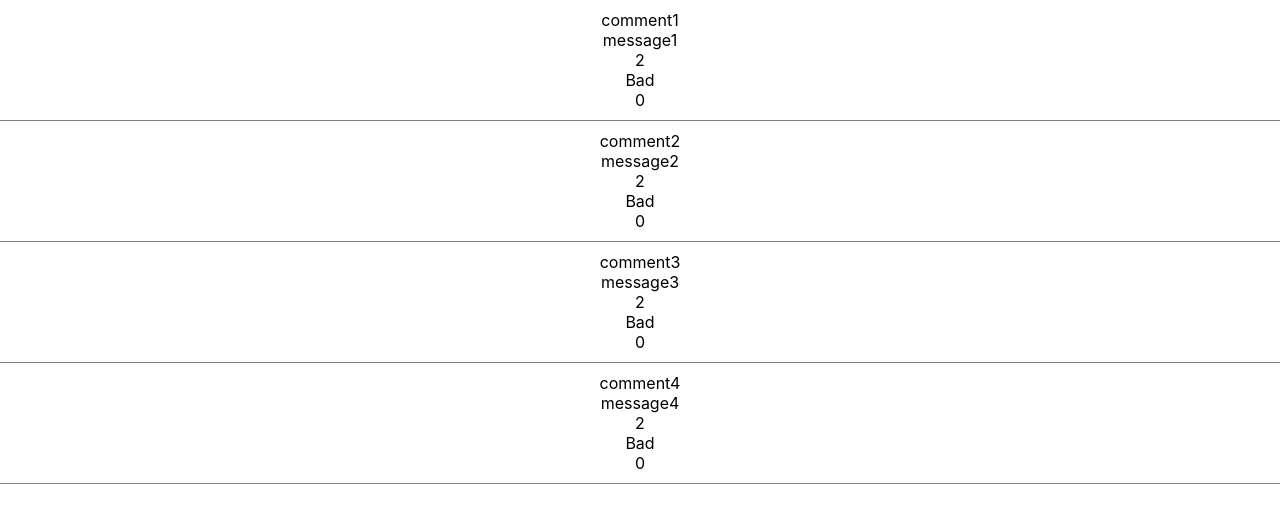
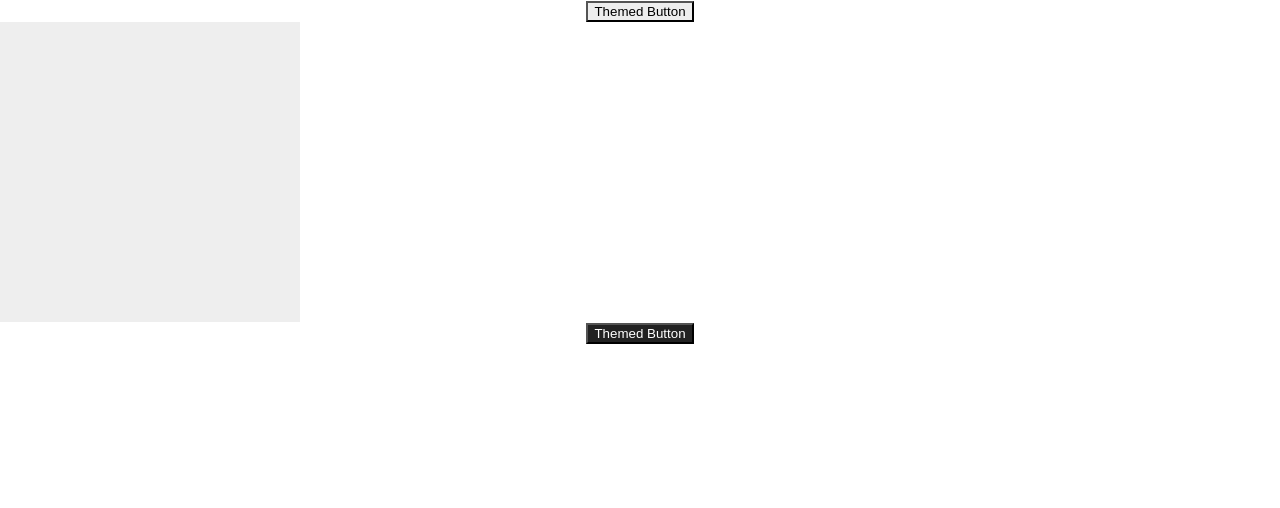
Before and after one commit to iam454/react-study, a React (Create React App) app in the folder my-app/: page / in a window 1280 px wide. Shown: the top 508 px of the page. Built offline with nearby package versions, Linux system fonts and the light colour scheme.

Commit message:
feat: 3-10.Context
Context.Provider
Context.Consumer
useContext

```diff
--- a/my-app/src/App.js
+++ b/my-app/src/App.js
@@ -1,4 +1,5 @@
 import "./App.css";
+
 // import Composition from "./components/2-4.Props/Composition";
 // import Extraction from "./components/2-4.Props/Extraction/Extraction";
 // import ClassComponent from "./components/2-5.State/ClassComponent";
@@ -16,7 +17,8 @@
 // import ThankyouDialog from "./components/3-6.Composition2/ThankyouDialog";
 // import Input from "./components/3-7.HOC/Input";
 // import Button from "./components/3-7.HOC/Button";
-import Memo from "./components/3-8.Memoization/Memo";
+// import Memo from "./components/3-8.Memoization/Memo";
+import Example from "./components/3-10.Context/Example";
 
 function App() {
   return (
@@ -38,7 +40,8 @@
       {/* <Input />
       <br />
       <Button /> */}
-      <Memo />
+      {/* <Memo /> */}
+      <Example />
     </div>
   );
 }
--- /dev/null
+++ b/my-app/src/components/3-10.Context/Example.jsx
@@ -0,0 +1,38 @@
+import React, { Component } from "react";
+import { ThemeContext, themes } from "./ThemeContext";
+import ThemedButton from "./ThemedButton";
+
+export default class Example extends Component {
+  constructor(props) {
+    super(props);
+    this.state = {
+      theme: themes.light,
+    };
+    this.toggleTheme = () => {
+      this.setState((prev) => ({
+        theme: prev.theme === themes.dark ? themes.light : themes.dark,
+      }));
+    };
+  }
+  render() {
+    return (
+      <div>
+        <ThemeContext.Provider value={this.state.theme}>
+          <ThemedButton changeTheme={this.toggleTheme} />
+          <ThemeContext.Consumer>
+            {(theme) => (
+              <div
+                style={{
+                  height: 300,
+                  width: 300,
+                  backgroundColor: theme.background,
+                }}
+              ></div>
+            )}
+          </ThemeContext.Consumer>
+        </ThemeContext.Provider>
+        <ThemedButton />
+      </div>
+    );
+  }
+}
--- /dev/null
+++ b/my-app/src/components/3-10.Context/ThemeContext.js
@@ -0,0 +1,16 @@
+import React from "react";
+
+export const themes = {
+  light: {
+    foreground: "#000000",
+    background: "#eeeeee",
+  },
+  dark: {
+    foreground: "#ffffff",
+    background: "#222222",
+  },
+};
+
+export const ThemeContext = React.createContext(
+  themes.dark // 기본값
+);
--- /dev/null
+++ b/my-app/src/components/3-10.Context/ThemedButton.jsx
@@ -0,0 +1,38 @@
+// import React, { Component } from "react";
+// import { ThemeContext } from "./ThemeContext";
+
+// class ThemedButton extends Component {
+//   render() {
+//     let props = this.props;
+//     let theme = this.context;
+//     return (
+//       <button
+//         {...props}
+//         onClick={props.changeTheme}
+//         style={{ backgroundColor: theme.background, color: theme.foreground }}
+//       >
+//         Themed Button
+//       </button>
+//     );
+//   }
+// }
+
+// ThemedButton.contextType = ThemeContext;
+
+// export default ThemedButton;
+
+import React, { useContext } from "react";
+import { ThemeContext } from "./ThemeContext";
+
+export default function ThemedButton(props) {
+  const theme = useContext(ThemeContext);
+  return (
+    <button
+      {...props}
+      onClick={props.changeTheme}
+      style={{ backgroundColor: theme.background, color: theme.foreground }}
+    >
+      Themed Button
+    </button>
+  );
+}
```
